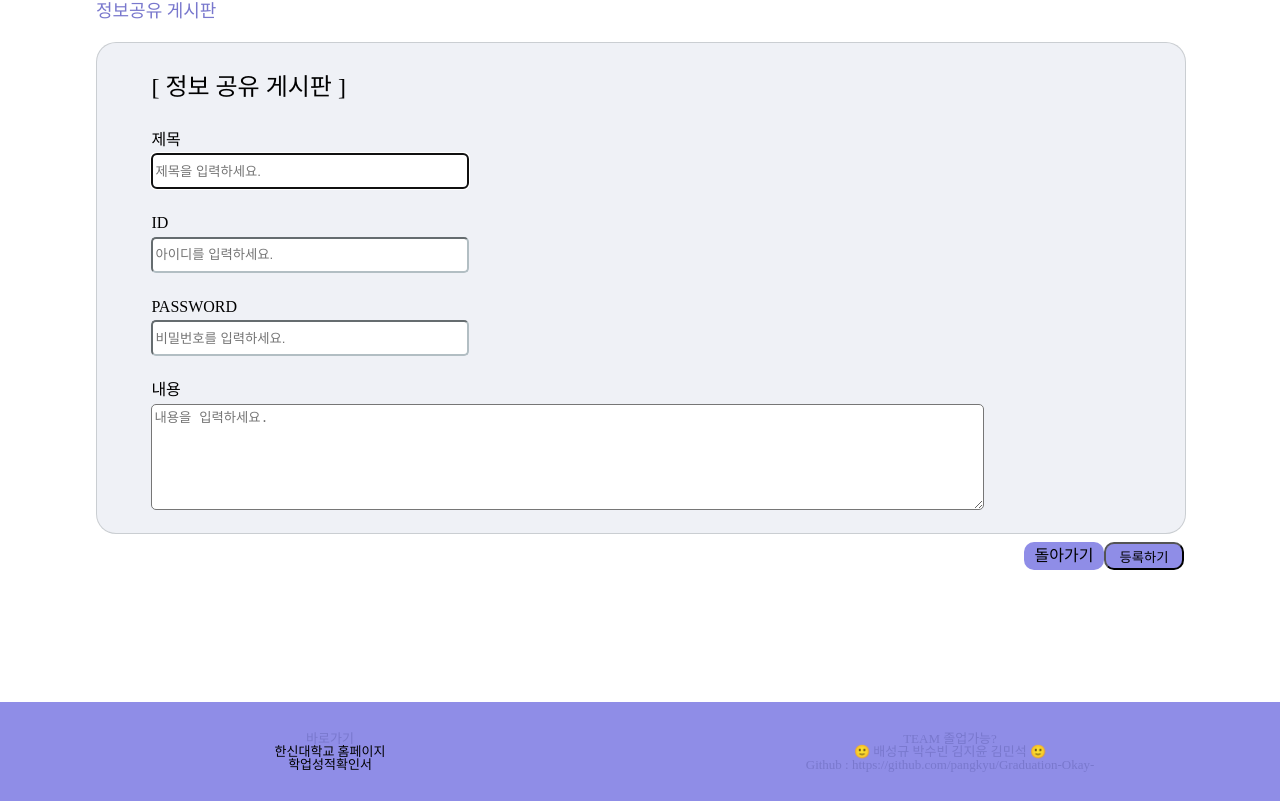
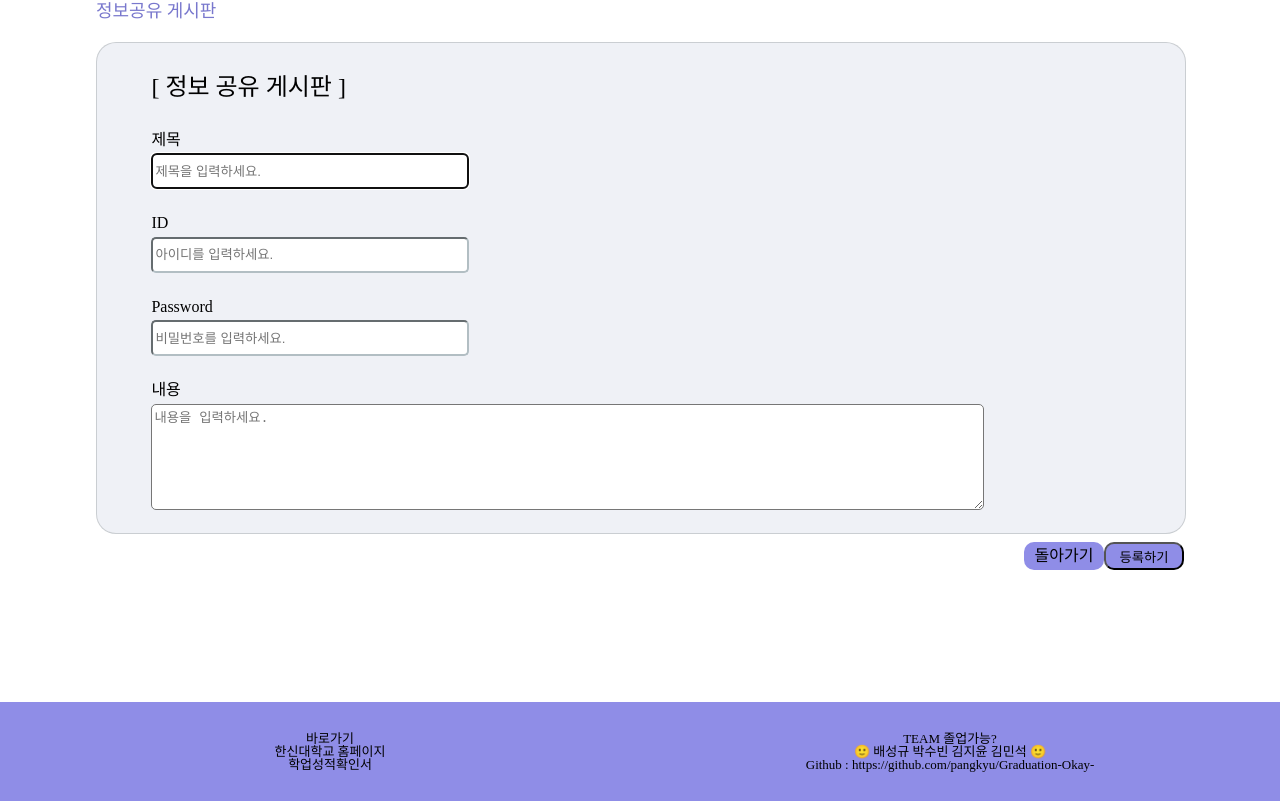
Before and after one commit to Graduate-Ok/Graduation-Okay-, a React (Create React App) app in the folder graduate/: page /Board/EditBoard in a window 1280 px wide. Shown: the part 461-1262 px from the top of the page. Built offline with nearby package versions, Linux system fonts and the light colour scheme; a web font is replaced by a local one.

Commit message:
2022.05.30
- 미니 타이틀 색상 설정

```diff
--- a/graduate/src/css/Board.css
+++ b/graduate/src/css/Board.css
@@ -10,7 +10,7 @@
     font-display: swap;
 }
 
-p{
+.minititle{
     color: #7978cd;
 }
 
--- a/graduate/src/pages/Board.jsx
+++ b/graduate/src/pages/Board.jsx
@@ -30,7 +30,7 @@ const Board = () => {
                 <div className="Board">
                     <div className="BoardSize">
                         <div className="Board__header">
-                            <p>정보공유 게시판</p>
+                            <p className='minititle'>정보공유 게시판</p>
                         </div>
                         <div className="Board__navbar">
                             <div>전체 n건</div>
--- a/graduate/src/pages/EditBoard.jsx
+++ b/graduate/src/pages/EditBoard.jsx
@@ -15,7 +15,7 @@ function EditBoard() {
                 <div className="Board">
                     <div className="BoardSize">
                         <div className="Board__header">
-                            <p> 정보공유 게시판</p>
+                            <p className='minititle'> 정보공유 게시판</p>
                         </div>
 
                         <form name="writing" method="post" action="/Board">
@@ -24,8 +24,9 @@ function EditBoard() {
 
                                 <div className="Board__writecontainer--info">
                                     제목  <div className="Board__writecontainer--detail"> <input type="text" placeholder="제목을 입력하세요." name="title" className="Board__writecontainer--title" autoFocus required ></input></div>
+                                    {/* id -> 작성자 ? */}
                                     <br/>ID <div className="Board__writecontainer--detail"> <input type="text" placeholder='아이디를 입력하세요.' name="id" className="Board__writecontainer--id" required></input></div>
-                                    <br/> PASSWORD<div className="Board__writecontainer--detail">  <input type="password" placeholder='비밀번호를 입력하세요.' name="password" className="Board__writecontainer--password" required></input></div>
+                                    <br/> Password<div className="Board__writecontainer--detail">  <input type="password" placeholder='비밀번호를 입력하세요.' name="password" className="Board__writecontainer--password" required></input></div>
                                     <br/>
                                     내용 <div className="Board__writecontainer--detail"><textarea placeholder="내용을 입력하세요." name="content" className="Board__writecontainer--content" required></textarea></div>
                                 </div>
--- a/graduate/src/pages/Notice.jsx
+++ b/graduate/src/pages/Notice.jsx
@@ -46,7 +46,7 @@ const Notice = () => {
                 <div className="Notice">
                     <div className="NoticeSize">
                         <div className="Notice__header">
-                            <p>공지사항</p>
+                            <p className='minititle'>공지사항</p>
                         </div>
 
 
```
